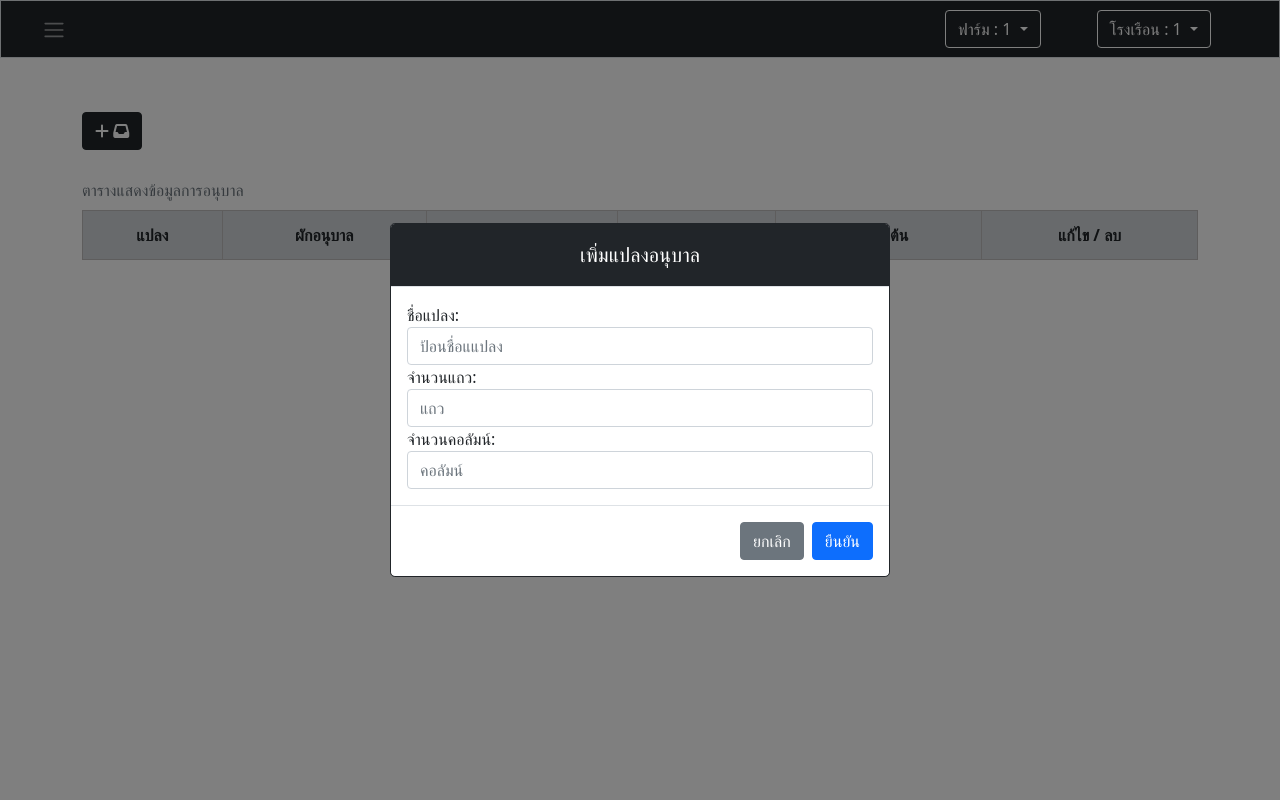
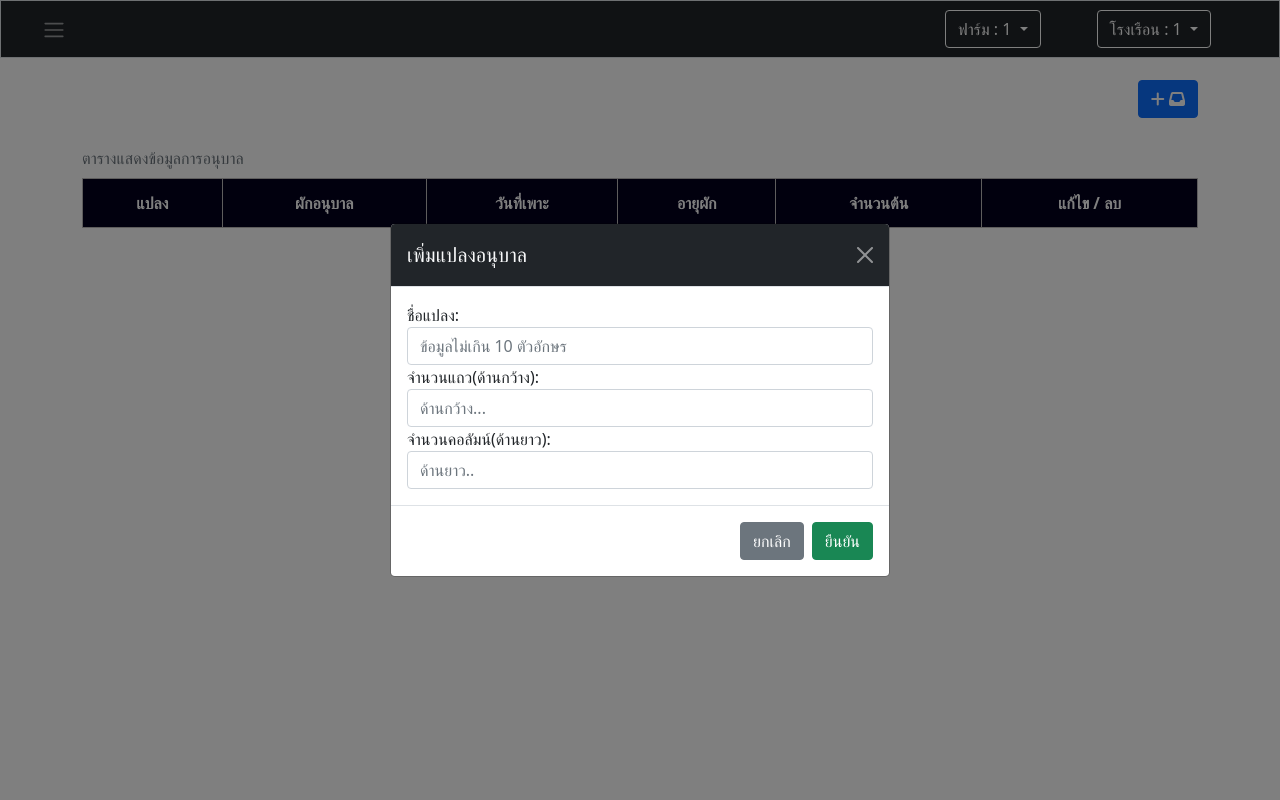
Before and after one commit to phoomtanet/PHP-farm_ponic, a PHP site: page /plot_nursery.php in a window 1280 px wide, after a click that opens the changed part. Run offline with PHP 8.4, Linux system fonts and the light colour scheme; a user stored in the database is signed in; data comes from the database, SQL or seed files in the repository; data that the repository does not hold is empty.

Commit message:
first commit

```diff
--- a/css/plot_nur.css
+++ b/css/plot_nur.css
@@ -5,11 +5,18 @@ table {
     font-size: 16px;
 }
 
+
+.non{
+    background-color: #d3d3d3;
+
+
+
+}
 /* Style the table header */
 th {
-    background-color: #d0d5d8;
+    background-color: #03011d;
     border: 1px solid #bdbbbb;
-
+    color: white;
     padding: 12px;
     font-weight: bold;
     /* border: 1px solid #b3b3b3; */
@@ -48,13 +55,18 @@ th {
 
 td{
 
-    padding: 3px;
+    padding: 4px;
 }
+tr {
 
+
+    white-space: nowrap;
+}
 
 /* Add some hover effect on table rows */
 tr:hover {
-    background-color: #f5f5f5;
+    background-color: #e3ecfe;
+
     white-space: nowrap;
 }
 
--- a/grapnew/dchart_har.php
+++ b/grapnew/dchart_har.php
@@ -39,7 +39,7 @@ function drawChart_har() {
     const data_har = google.visualization.arrayToDataTable(chartData_har);
 
     const options = {
-    title: 'กราฟแสดงจำนวนผักที่เก็บเกี่ยวย้านหลัง 30 วัน',
+    title: 'กราฟแสดงจำนวนผักที่เก็บเกี่ยวย้อนหลัง 30 วัน',
     pieHole: 0.3,
     titleTextStyle: {
         color: 'black', // สีของตัวหนังสือ
--- a/navbar/navbar.php
+++ b/navbar/navbar.php
@@ -109,13 +109,14 @@ $result_greenhouse = mysqli_query($conn, $sql_greenhouse);
     <ul class="navbar-nav  menu-top">
       <li class="nav-item">
       </li>
-      <a class="nav-link top_nav_menu" href="../php/show_germination.php">การเพาะเมล็ด</a>
+      <a class="navbar-brand top_nav_menu" href="../php/index.php">การปลูกผัก</a>
+
 
       <li class="nav-item">
         <a class="nav-link top_nav_menu" href="../php/plot_nursery.php">การอนุบาลผัก</a>
       </li>
       <li class="nav-item">
-        <a class="navbar-brand top_nav_menu" href="../php/index.php">การปลูกผัก</a>
+      <a class="nav-link top_nav_menu" href="../php/show_germination.php">การเพาะเมล็ด</a>
 
       </li>
       <li class="nav-item">
--- a/php/gui_plot.php
+++ b/php/gui_plot.php
@@ -58,6 +58,7 @@
         LEFT JOIN tb_veg_farm as vf on vf.id_veg_farm = e.id_veg_farm
         LEFT JOIN tb_vegetable  as v on v.id_vegetable  = vf.id_vegetable
         LEFT JOIN tb_fertilizationdate as g on   g.id_plot = e.id_plot
+        LEFT JOIN tb_fertilizer as f on f.id_farm = c.id_farm
         WHERE b.id_greenhouse = '$id_greenhouse_session' AND a.plot_name = '$escapedPlotName'
         GROUP BY e.id_planting";
                 $result_plan = mysqli_query($conn, $sql_plan);
@@ -82,7 +83,7 @@
                 }
                 ?>
                 <?php if ($days_difference >= $fertilizing_everyDays) {   ?>
-                    <div data-bs-toggle="modal" data-bs-target="#add_fertilizer" class="add_fertilizer bg-fer  mx-4 my-2 border flex-column p-1  border border-3 border-dark Small shadow d-flex justify-content-center align-items-center " style="border-radius: 5px;  " data-id_fertilizationDate="<?= $row["id_fertilizationDate"] ?>" data-plot_name2="<?= $col["plot_name"] ?>">
+                    <div data-bs-toggle="modal" data-bs-target="#add_fertilizer" class="add_fertilizer bg-fer  mx-4 my-2 border flex-column p-1  border border-3 border-dark Small shadow d-flex justify-content-center align-items-center " style="border-radius: 5px;  " data-name_fer="<?= $row["fertilizer_name"] ?>" data-id_fertilizationDate="<?= $row["id_fertilizationDate"] ?>" data-plot_name2="<?= $col["plot_name"] ?>">
 
                     <?php  } else { ?>
                         <div class="mx-4 my-2 border flex-column p-1 bg-add border border-3 border-dark Small shadow d-flex justify-content-center align-items-center" style="border-radius: 5px; ">
--- a/php/plot_nursery.php
+++ b/php/plot_nursery.php
@@ -44,6 +44,8 @@ $result_plot__nursery = mysqli_query($conn, $sql_plot_nursery);
 
 <body>
     <?php include '../navbar/navbar.php'; ?>
+    <script src="../script/check.js"></script>
+
     <!-- เมนูด้านข้าง ( Side Menu ) -->
     <div class="d-flex flex-column p-4 mt-1 text-white bg-dark side-menu" style="width: 250px; height: 100vh; position: fixed; left: -250px">
         <ul class="nav nav-pills flex-column mb-auto pt-4 side_nav_menu"></ul>
@@ -54,9 +56,9 @@ $result_plot__nursery = mysqli_query($conn, $sql_plot_nursery);
 
 
             <div class="container">
-                <div class="d-flex flex-nowrap justify-content-start mt-5 text-center">
+                <div class="d-flex flex-nowrap justify-content-end mt-3 text-center">
                     <div>
-                        <button type="button" class="btn btn-dark " title="เพิ่มแปลงอนุบาล" data-bs-toggle="modal" data-bs-target="#add_plot_nursury">
+                        <button type="button" class="btn btn-primary" title="เพิ่มแปลงอนุบาล" data-bs-toggle="modal" data-bs-target="#add_plot_nursury">
                             <i class="fas fa-plus"></i> <i class="fas fa-inbox "></i>
                         </button>
 
@@ -226,22 +228,23 @@ $result_plot__nursery = mysqli_query($conn, $sql_plot_nursery);
 <!-- modal add_plot_nursury -->
 <div class="modal fade" id="add_plot_nursury" data-bs-backdrop="static" data-bs-keyboard="false" tabindex="-1" aria-labelledby="staticBackdropLabel" aria-hidden="true">
     <div class="modal-dialog modal-dialog-centered">
-        <div class="modal-content border border-dark ">
-            <div class="modal-header text-center" style="background-color: #212529;">
-                <h5 class="modal-title mx-auto text-white" style="text-align: center;" id="staticBackdropLabel">เพิ่มแปลงอนุบาล</h5>
+        <div class="modal-content">
+            <div class="modal-header bg-dark">
+                <h5 class="modal-title text-light">เพิ่มแปลงอนุบาล</h5>
+                <button type="button" class="btn-close btn-close-white" data-bs-dismiss="modal" aria-label="Close"></button>
             </div>
             <div class="modal-body">
                 <form action="../phpsql/insert_plotnursery.php" method="post" id="insertregister" name="insertregister" enctype="multipart/form-data">
                     <label style="text-align: left; display: block;">ชื่อแปลง:</label><span id="user-availability-status"></span>
-                    <input type="text" name="plotnursery_name" id="plotnursery_name" oninput="checkname()" required placeholder="ป้อนชื่อแแปลง" class="form-control">
-                    <label style="text-align: left; display: block;">จำนวนแถว:</label>
-                    <input type="text" name="row" id="row" class="form-control" required placeholder="แถว">
-                    <label style="text-align: left; display: block;">จำนวนคอลัมน์:</label>
-                    <input type="text" name="column" id="column" class="form-control" required placeholder="คอลัมน์">
+                    <input type="text" name="plotnursery_name" id="plotnursery_name" oninput="checkname()" onkeyup="checkInput(this)" required placeholder="ข้อมูลไม่เกิน 10 ตัวอักษร" class="form-control">
+                    <label style="text-align: left; display: block;">จำนวนแถว(ด้านกว้าง):</label>
+                    <input type="number" name="row" id="row" min="1" max="99999" class="form-control" required placeholder="ด้านกว้าง...">
+                    <label style="text-align: left; display: block;">จำนวนคอลัมน์(ด้านยาว):</label>
+                    <input type="number" name="column" id="column" min="1" max="99999" class="form-control" required placeholder="ด้านยาว..">
             </div>
             <div class="modal-footer">
                 <button type="button" class="btn btn-secondary" onclick="cancel()" data-bs-dismiss="modal">ยกเลิก</button>
-                <input type="submit" name="insert_plotnursery" id="insert_plotnursery" class="btn btn-primary" value="ยืนยัน"></input>
+                <input type="submit" name="insert_plotnursery" id="insert_plotnursery" class="btn btn-success" value="ยืนยัน"></input>
             </div>
             </form>
         </div>
@@ -252,25 +255,26 @@ $result_plot__nursery = mysqli_query($conn, $sql_plot_nursery);
 <!-- modal edit_plot_nursury -->
 <div class="modal fade" id="edit_plot_nursery" data-bs-backdrop="static" data-bs-keyboard="false" tabindex="-1" aria-labelledby="staticBackdropLabel" aria-hidden="true">
     <div class="modal-dialog modal-dialog-centered">
-        <div class="modal-content border border-dark ">
-            <div class="modal-header text-center" style="background-color: #212529;">
-                <h5 class="modal-title mx-auto text-white" style="text-align: center;" id="staticBackdropLabel">แก้ไขแปลงอนุบาล</h5>
+        <div class="modal-content">
+            <div class="modal-header bg-dark">
+                <h5 class="modal-title text-light">เเก้ไขแปลงอนุบาล</h5>
+                <button type="button" class="btn-close btn-close-white" data-bs-dismiss="modal" aria-label="Close"></button>
             </div>
             <div class="modal-body">
                 <form action="../phpsql/insert_plotnursery.php" method="post" id="insertregister" name="insertregister" enctype="multipart/form-data">
                     <input type="hidden" name="id_plotnursery2" id="id_plotnursery2" required class="form-control">
                     <label style="text-align: left; display: block;">ชื่อแปลง:</label><span id="span_edit"></span>
-                    <input type="text" name="plotnursery_name2" id="plotnursery_name2" required placeholder="ป้อนชื่อแแปลง" class="form-control" oninput="checknameEdit()">
-                    <label style="text-align: left; display: block;">จำนวนแถว:</label>
-                    <input type="text" name="row2" id="row2" class="form-control" required placeholder="แถว">
-                    <label style="text-align: left; display: block;">จำนวนคอลัมน์:</label>
-                    <input type="text" name="column2" id="column2" class="form-control" required placeholder="คอลัมน์">
+                    <input type="text" name="plotnursery_name2" id="plotnursery_name2" required placeholder="ป้อนชื่อแแปลง" class="form-control" oninput="checknameEdit()" onkeyup="checkInput(this)">
+                    <label style="text-align: left; display: block;">จำนวนแถว(ด้านกว้าง):</label>
+                    <input type="number" name="row2" id="row2" class="form-control" min="1" max="99999" required placeholder="ด้านกว้าง..">
+                    <label style="text-align: left; display: block;">จำนวนคอลัมน์(ด้านยาว):</label>
+                    <input type="number" name="column2" id="column2" class="form-control" min="1" max="99999" required placeholder="คอลัมน์...">
             </div>
             <div class="modal-footer">
                 <!-- <input type="submit" name="del_plotnursery" id="del_plotnursery" class="btn btn-danger" value="ลบแปลง"></input> -->
 
                 <button type="button" class="btn btn-secondary" onclick="cancel()" data-bs-dismiss="modal">ยกเลิก</button>
-                <input type="submit" name="update_plotnursery" id="update_plotnursery" class="btn btn-primary" value="ยืนยัน"></input>
+                <input type="submit" name="update_plotnursery" id="update_plotnursery" class="btn btn-primary" value="แก้ไข"></input>
             </div>
             </form>
         </div>
@@ -279,9 +283,10 @@ $result_plot__nursery = mysqli_query($conn, $sql_plot_nursery);
 
 <div class="modal fade" id="edit_nursery" data-bs-backdrop="static" data-bs-keyboard="false" tabindex="-1" aria-labelledby="staticBackdropLabel" aria-hidden="true">
     <div class="modal-dialog modal-dialog-centered">
-        <div class="modal-content border border-dark ">
-            <div class="modal-header text-center" style="background-color: #212529;">
-                <h5 class="modal-title mx-auto text-white" style="text-align: center;" id="staticBackdropLabel">แก้ไขแปลงอนุบาล</h5>
+        <div class="modal-content">
+            <div class="modal-header bg-dark">
+                <h5 class="modal-title text-light">เเก้ไขการอนุบาล</h5>
+                <button type="button" class="btn-close btn-close-white" data-bs-dismiss="modal" aria-label="Close"></button>
             </div>
             <div class="modal-body">
                 <form action="../phpsql/insert_plotnursery.php" method="post" id="insertregister" name="insertregister" enctype="multipart/form-data">
@@ -302,7 +307,7 @@ $result_plot__nursery = mysqli_query($conn, $sql_plot_nursery);
                 <!-- <input type="submit" name="del_plotnursery" id="del_plotnursery" class="btn btn-danger" value="ลบแปลง"></input> -->
 
                 <button type="button" class="btn btn-secondary" onclick="cancel()" data-bs-dismiss="modal">ยกเลิก</button>
-                <input type="submit" name="update_nursery" id="update_nursery" class="btn btn-primary" value="ยืนยัน"></input>
+                <input type="submit" name="update_nursery" id="update_nursery" class="btn btn-primary" value="แก้ไข"></input>
             </div>
             </form>
         </div>
--- a/php/show_germination.php
+++ b/php/show_germination.php
@@ -37,6 +37,9 @@ $result_traysize = mysqli_query($conn, $name_traysize);
 
 <!doctype html>
 <html lang="en">
+<style>
+
+</style>
 
 <head>
     <meta charset="utf-8" />
@@ -193,7 +196,7 @@ $result_traysize = mysqli_query($conn, $name_traysize);
                                 $numColumns = mysqli_num_rows($result_check_tray);
                                 if (($numColumns > 0)) {
                                 ?>
-                                    <a class="btn disabled fa-regular fa-trash-alt "style="color: gray;"></a>
+                                    <a class="btn disabled fa-regular fa-trash-alt " style="color: gray;"></a>
                                 <?php } else { ?>
                                     <a class="btn fa-regular fa-trash-alt text-danger" href="../phpsql/delete_data.php?id=<?= $row["id_traysize"] ?>&tb=tb_traysize&idtb=id_traysize&location=../php/show_germination.php" onclick="Del(this.href);return false;"></a>
                                 <?php  } ?>
--- a/phpsql/insert_plotnursery.php
+++ b/phpsql/insert_plotnursery.php
@@ -9,9 +9,6 @@ if (isset($_POST['insert_plotnursery'])) {
     $column = $_POST['column'];
     $row = $_POST['row'];
 
-    // echo $name_plot;
-    // echo $column;
-    // echo $row;
 
     $sql_greenhouse = "SELECT COUNT(a.plotnursery_name) AS count
     FROM `tb_plot_nursery` as a
@@ -39,7 +36,6 @@ if (isset($_POST['insert_plotnursery'])) {
 if (isset($_GET['id_plot_nur'])) {
     $id_plotnursery2 = $_GET['id_plot_nur'];
 
-    echo"$id_plotnursery2";
 $sql_del_nur="DELETE FROM `tb_plot_nursery` WHERE id_plotnursery = '$id_plotnursery2'";
 $rs_del_ner =   mysqli_query($conn, $sql_del_nur);
 if($rs_del_ner) {
@@ -53,7 +49,6 @@ if (isset($_POST['update_plotnursery'])) {
     $column = $_POST['column2'];
     $row = $_POST['row2'];
 $plotnursery_name = $_POST['plotnursery_name2'];
-    echo"$id_plotnursery2";
 $sql_up_plot="UPDATE `tb_plot_nursery` SET `plotnursery_name`='$plotnursery_name',`row`='$row',`column`='$column' WHERE  id_plotnursery = '$id_plotnursery2'";
 $rs_update =  mysqli_query($conn, $sql_up_plot);
     if($rs_update){
```
Also changed, not shown: css/move_planting.css (+5 -3 lines), php/ShowFarm.php (+13 -10 lines), php/ShowGreenhouse.php (+20 -11 lines), php/index.php (+10 -1 lines), php/information_plot.php (+70 -39 lines), php/move_planting.php (+10 -7 lines), script/check.js (+6 -6 lines).
